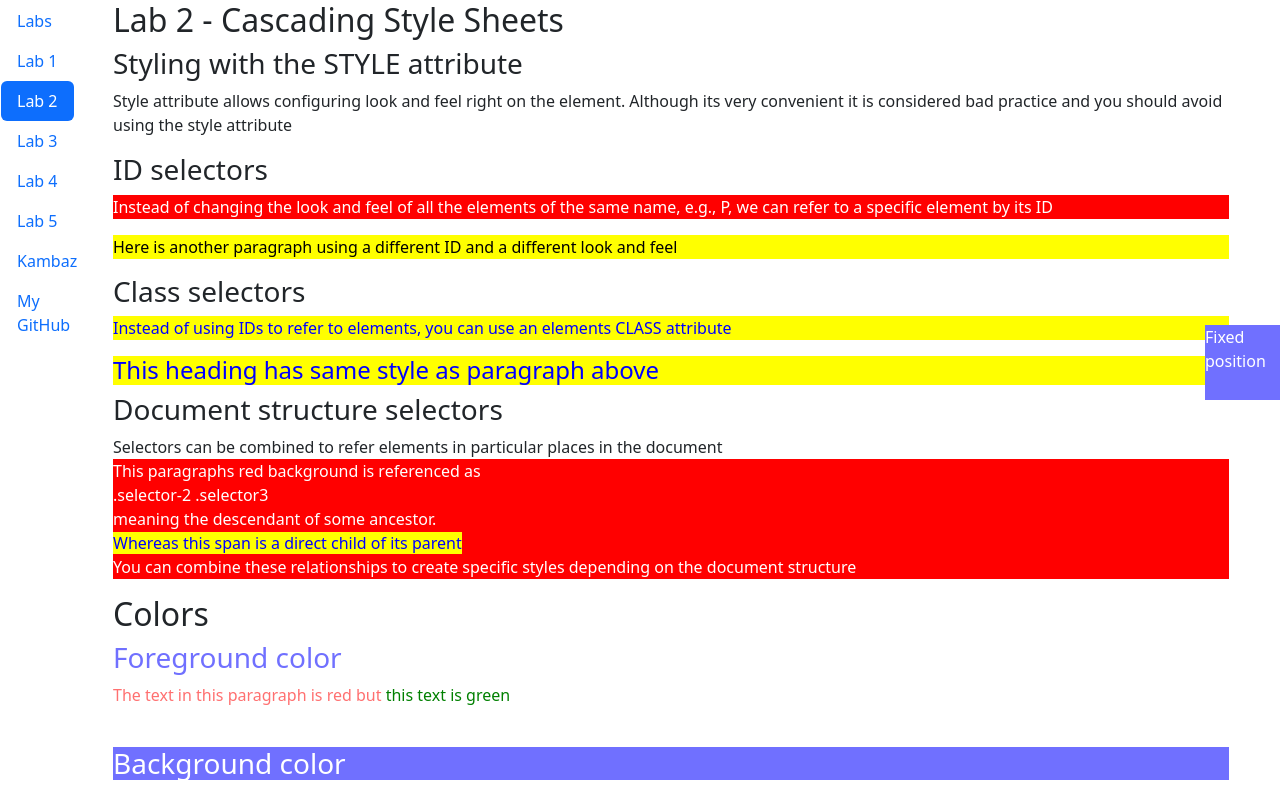
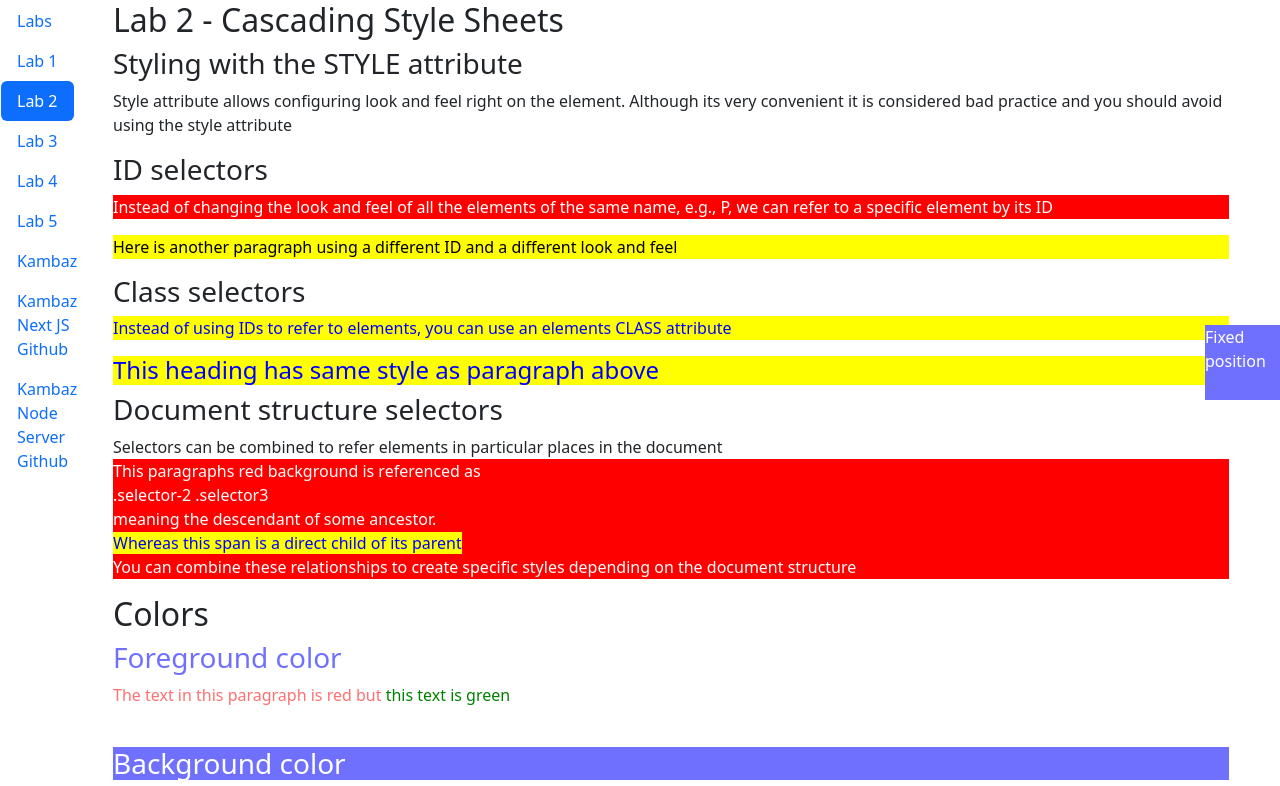
Before and after one commit to clairestewart03/kambaz-next-js, a Next.js app: page /Labs/Lab2 in a window 1280 px wide. Shown: the top 786 px of the page. Built offline with nearby package versions, Linux system fonts and the light colour scheme.

Commit message:
adding github link

```diff
--- a/app/Labs/TOC.tsx
+++ b/app/Labs/TOC.tsx
@@ -31,7 +31,10 @@ export default function TOC() {
             <NavLink href="/" as={Link}>Kambaz</NavLink>
         </NavItem>
         <NavItem>
-            <NavLink href="https://github.com/clairestewart03/kambaz-next-js">My GitHub</NavLink>
+            <NavLink href="https://github.com/clairestewart03/kambaz-next-js">Kambaz Next JS Github</NavLink>
         </NavItem>
+            <NavItem>
+                <NavLink href="https://github.com/clairestewart03/kambaz-node-server-app">Kambaz Node Server Github</NavLink>
+            </NavItem>
     </Nav>
     );}
```
